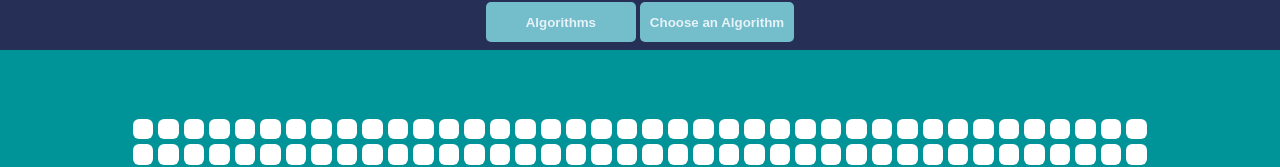
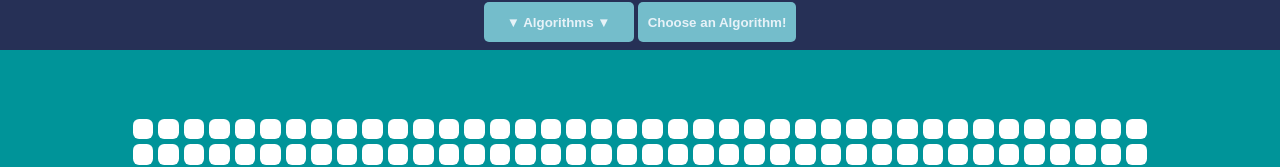
Before and after one commit to johnsonphan95/pathfindee, a React (Create React App) app: page / in a window 1280 px wide. Shown: the top 167 px of the page. Built offline with nearby package versions, Linux system fonts and the light colour scheme.

Commit message:
Add triangle caret to algorithm dropdown

```diff
--- a/src/components/PathFinder.jsx
+++ b/src/components/PathFinder.jsx
@@ -223,7 +223,7 @@ const Visualizer = () => {
     };
 
     if (algorithm === "") {
-      text = "Choose an Algorithm";
+      text = "Choose an Algorithm!";
       func = noAlgoAlert;
     } else if (finished || finding) {
       text = "Reset";
@@ -337,7 +337,7 @@ const Visualizer = () => {
     >
       <div className="navbar">
         <button className="dropdown">
-          Algorithms
+          &#9660; Algorithms &#9660;
           <div className="dropdown-content">
             <div id="a*" defaultValue onClick={e => changeAlgorithm(e)}>
               A* Algorithm
```
